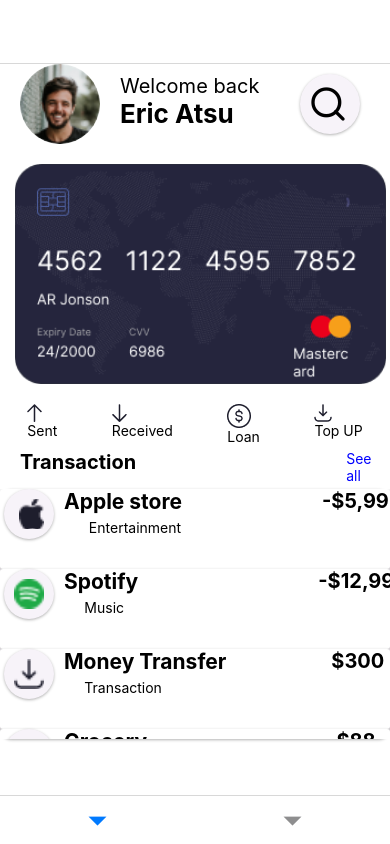
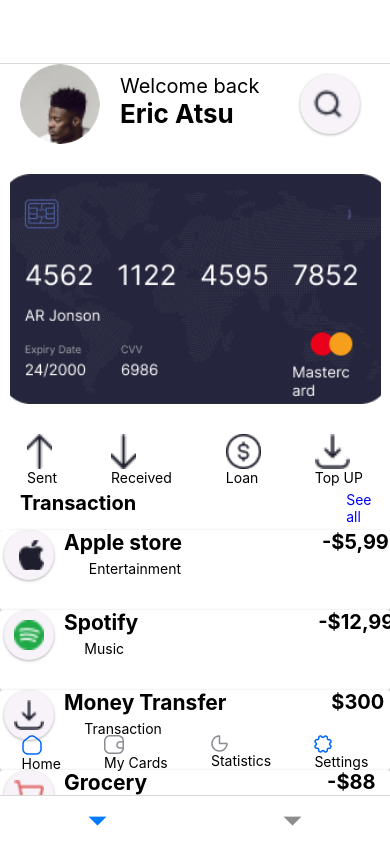
Before and after one commit to Josephus67/rn-assignment5-11038230, a React Native app: screen /Page1 in a window 390 px wide. Built offline with nearby package versions, Linux system fonts and the light colour scheme.

Commit message:
navigation issues

```diff
--- a/Page1.js
+++ b/Page1.js
@@ -1,45 +1,46 @@
 
 import React from 'react';
 import { StatusBar } from 'expo-status-bar';
-import { StyleSheet, Text, View, Image, SafeAreaView, ScrollView } from 'react-native';
+import { StyleSheet, Text, View, Image, SafeAreaView, ScrollView, TouchableOpacity } from 'react-native';
 import { Card } from 'react-native-paper';
 import Feather from 'react-native-vector-icons/Feather';
 import AntDesign from 'react-native-vector-icons/AntDesign';
+import { NavigationContainer } from '@react-navigation/native';
 
 export default function Page1() {
   return (
     <SafeAreaView style={styles.container}>
       <View style={{flexDirection: 'row'}}>
-        <Image source={require('./assets/Ellipse.png')} style={styles.prof_pic} />
+        <Image source={require('./assets/profile.png')} style={styles.prof_pic} />
         <View style={{marginTop: 60, marginLeft: 20}}>
           <Text style={{fontSize: 20}}>Welcome back</Text>
           <Text style={{ fontWeight: 'bold', fontSize: 26}}>Eric Atsu</Text>
           <Card style={{height: 60, width: 60, borderRadius: 30, marginLeft: 180, marginTop: -55, justifyContent: 'space-around'}}>
 
-            <Feather name="search" size={40} color="black" style={{marginLeft: 8}} />
+            <Image source={require('./assets/search.png')} color="black" style={{marginLeft: 8, height: 40, width: 40}} />
           </Card>
         </View>
       </View>
-      <View style={{height: 20}} />
+      <View style={{height: 30}} />
       <Image source={require('./assets/Card.png')}
-      style={{height: 220, width: '95%', marginLeft: 15}}
+      style={{height: 230, width: '95%', marginLeft: 10}}
       />
-      <View style={{height: 20}} />
+      <View style={{height: 30}} />
       <View style={{flexDirection: 'row', justifyContent: 'space-around'}}>
         <View>
-        <Image source={require('./assets/send.png')} />
+        <Image source={require('./assets/send.png')} style={{height: 35, width: 25}} />
           <Text>Sent</Text>
         </View>
         <View>
-        <Image source={require('./assets/recieve.png')} />
+        <Image source={require('./assets/recieve.png')} style={{height: 35, width: 25}}/>
           <Text>Received</Text>
         </View>
         <View>
-        <Image source={require('./assets/loan.png')} />
+        <Image source={require('./assets/loan.png')} style={{height: 35, width: 35}}/>
           <Text>Loan</Text>
         </View>
         <View>
-        <Image source={require('./assets/moneyTransfer.png')} />
+        <Image source={require('./assets/moneyTransfer.png')} style={{height: 35, width: 35}}/>
           <Text>Top UP</Text>
         </View>
       </View>
@@ -51,95 +52,8 @@ export default function Page1() {
       <View style={{height: 5}} />
 
 
-  { /*     <ScrollView vertical showsVerticalScrollIndicator={false}>
 
-        <Card style={styles.card1}>
-    <View style={{flexDirection: 'row'}}>
-
-      <Card style={styles.card_apple}>
-<AntDesign name="apple1" size={30} color="#000" style={{marginLeft: 8}}/>
-</Card>
-        <View style={{flexDirection: 'row'}}>
-    <Text style={{fontWeight: 'bold', fontSize: 21, marginLeft: 10}}>Apple store</Text>
-    <Text style={{ marginLeft: 140, fontWeight: 'bold', fontSize: 20}}>-$5,99</Text>
-    </View>
-    <Text style={{marginTop: 30, marginLeft: -300}}>Entertainment</Text>
-    </View>
-    </Card>
-
-
-<View style={{height:10}}/>
-
-
-        <Card style={styles.card1}>
-    <View style={{flexDirection: 'row'}}>
-
-      <Card style={styles.card_apple}>
-<AntDesign name="apple1" size={30} color="#000" style={{marginLeft: 8}}/>
-</Card>
-        <View style={{flexDirection: 'row'}}>
-    <Text style={{fontWeight: 'bold', fontSize: 21, marginLeft: 10}}>Spotify</Text>
-    <Text style={{ marginLeft: 140, fontWeight: 'bold', fontSize: 20}}>-$12,99</Text>
-    </View>
-    <Text style={{marginTop: 30, marginLeft: -300}}>Music</Text>
-    </View>
-    </Card>
-   <View style={{height:10,}} />
-
-   <Card style={styles.card1}>
-    <View style={{flexDirection: 'row'}}>
-
-      <Card style={styles.card_apple}>
-<AntDesign name="apple1" size={30} color="#000" style={{marginLeft: 8}}/>
-</Card>
-        <View style={{flexDirection: 'row'}}>
-    <Text style={{fontWeight: 'bold', fontSize: 21, marginLeft: 10}}>Money Transfer</Text>
-    <Text style={{ marginLeft: 140, fontWeight: 'bold', fontSize: 20}}>$300</Text>
-    </View>
-    <Text style={{marginTop: 30, marginLeft: -300}}>Transaction</Text>
-    </View>
-    </Card>
-
-    <Card style={styles.card1}>
-    <View style={{flexDirection: 'row'}}>
-
-
-      <Card style={styles.card_apple}>
-<AntDesign name="apple1" size={30} color="#000" style={{marginLeft: 8}}/>
-</Card>
-        <View style={{flexDirection: 'row'}}>
-    <Text style={{fontWeight: 'bold', fontSize: 21, marginLeft: 10}}>Grocery</Text>
-    <Text style={{ marginLeft: 140, fontWeight: 'bold', fontSize: 20}}>-$88</Text>
-    </View>
-    <Text style={{marginTop: 30, marginLeft: -300}}>Entertainment</Text>
-    </View>
-    </Card>
-        </ScrollView>
-        </Card>
-        */}
-
-
-      {/*
-      <View style={styles.bottomBar}>
-        <View>
-          <Feather name="home" size={40} color="black" />
-          <Text>Home</Text>
-        </View>
-        <View>
-          <Feather name="credit-card" size={40} color="black" />
-          <Text>My Cards</Text>
-        </View>
-        <View>
-          <Feather name="pie-chart" size={40} color="black" />
-          <Text>Statistics</Text>
-        </View>
-        <View>
-          <Feather name="settings" size={40} color="black" />
-          <Text>Settings</Text>
-        </View>
-      </View>
-      */}
-      <Card style={{height:250, width:'100%'}}>
+      <Card style={{height:280, width:'100%'}}>
 <ScrollView vertical showsVerticalScrollIndicator={false}>
     <Card style={styles.card1}>
     <View style={{flexDirection: 'row'}}>
@@ -217,6 +131,26 @@ export default function Page1() {
     </ScrollView>
     </Card>
 
+
+    <View style={styles.bottomBar}>
+        <View>
+        <Image source={require('./assets/home.png')} />
+          <Text>Home</Text>
+        </View>
+        <View>
+        <Image source={require('./assets/myCards.png')} />
+          <Text>My Cards</Text>
+        </View>
+        <View>
+        <Image source={require('./assets/statictics.png')} />
+          <Text>Statistics</Text>
+        </View>
+        <View>
+        <Image source={require('./assets/settings.png')} />
+          <Text>Settings</Text>
+        </View>
+      </View>
+
   </SafeAreaView>
   );
 }
--- a/Page2.js
+++ b/Page2.js
@@ -2,9 +2,11 @@
 
 import React from 'react';
 import { StatusBar } from 'expo-status-bar';
-import { StyleSheet, Text, View, SafeAreaView } from 'react-native';
+import { StyleSheet, Text, View, SafeAreaView, Image } from 'react-native';
 import { Card, Switch } from 'react-native-paper';
 import Feather from 'react-native-vector-icons/Feather';
+import Page1 from './Page1';
+import { NavigationContainer } from '@react-navigation/native';
 
 export default function Page2() {
   return (
@@ -46,19 +48,19 @@ export default function Page2() {
       </View>
       <View style={styles.bottomBar}>
         <View>
-          <Feather name="home" size={40} color="black" />
+        <Image source={require('./assets/home.png')} style={{height: 30, width: 30}} />
           <Text>Home</Text>
         </View>
         <View>
-          <Feather name="credit-card" size={40} color="black" />
+        <Image source={require('./assets/myCards.png')} style={{height: 30, width: 30}} />
           <Text>My Cards</Text>
         </View>
         <View>
-          <Feather name="pie-chart" size={40} color="black" />
+        <Image source={require('./assets/statictics.png')} style={{height: 30, width: 30}}/>
           <Text>Statistics</Text>
         </View>
         <View>
-          <Feather name="settings" size={40} color="black" />
+        <Image source={require('./assets/settings.png')} style={{height: 30, width: 30}}/>
           <Text>Settings</Text>
         </View>
       </View>
--- a/package.json
+++ b/package.json
@@ -11,11 +11,14 @@
   "dependencies": {
     "@react-navigation/bottom-tabs": "^6.5.20",
     "@react-navigation/native": "^6.1.17",
+    "@react-navigation/stack": "^6.3.29",
     "expo": "~51.0.14",
     "expo-status-bar": "~1.12.1",
     "react": "18.2.0",
     "react-native": "0.74.2",
     "react-native-paper": "^5.12.3",
+    "react-native-safe-area-context": "^4.10.5",
+    "react-native-screens": "^3.32.0",
     "react-native-vector-icons": "^10.1.0"
   },
   "devDependencies": {
```
Also changed, not shown: App.js (+26 -3 lines), 1 other file (tests, documents, lock files or other folders).
